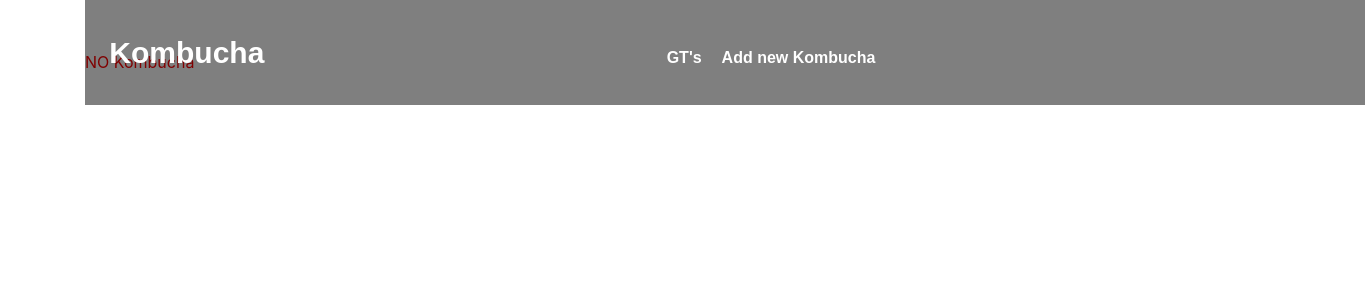
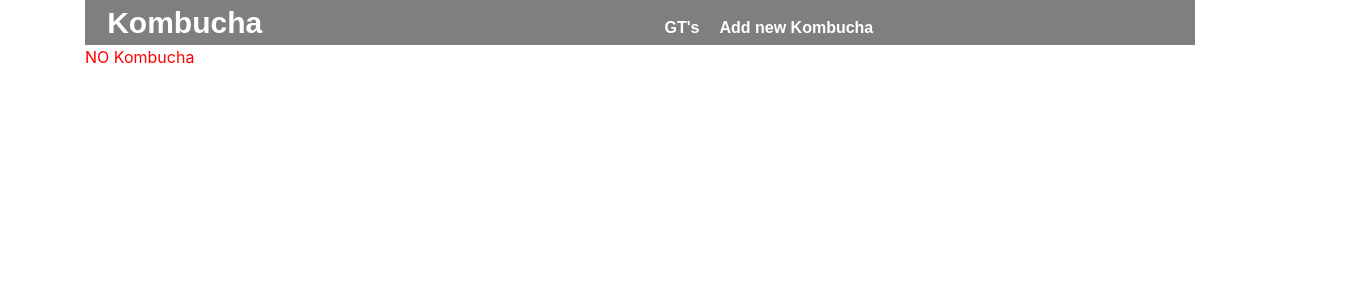
Before and after one commit to nehamalhotra23/TapRoom, a React app: page /#/KombuchaControl in a window 1280 px wide. Shown: the top 300 px of the page, 1365 px wide, since content can reach past the window. Built offline with nearby package versions, Linux system fonts and the light colour scheme.

Commit message:
add user option to add image of kombucha in form

```diff
--- a/src/Components/Kombucha.jsx
+++ b/src/Components/Kombucha.jsx
@@ -33,11 +33,13 @@ class Kombucha extends React.Component {
     return (
 
 
-      <div>
+      <div className="card">
+        <div className="card-image"></div>
+        <img style={image} src={this.props.photo} />
+        <div className="card-image"></div>
         <p>Name: {this.props.name}</p>
         <p>Price: {this.props.price}</p>
         <p>Brand: {this.props.kombucha}</p>
-        <img  src={this.props.photo} />
         <p>description: {this.props.flavour}</p>
       </div>
 
--- a/src/Components/KombuchaControl.jsx
+++ b/src/Components/KombuchaControl.jsx
@@ -5,10 +5,11 @@ import PropTypes from 'prop-types';
 function KombuchaControl(props) {
   var flex = {
     display: 'flex',
-    justifyContent: 'space-between'
+    justifyContent: 'space-between',
+    marginTop: '100px',
+    padding: "20px"
   };
   var margin = {
-    marginTop: '50px',
     color: 'red'
   };
 
@@ -25,8 +26,8 @@ function KombuchaControl(props) {
         {props.kombuchalist.map((kombucha) =>
           <Kombucha
             name={kombucha.name}
-            kombucha={kombucha.kombucha}
             price={kombucha.price}
+            photo={kombucha.photo}
             flavour={kombucha.flavour}
             kombucha={kombucha.kombucha}
             key={kombucha.id} />
--- a/src/Components/Navbar.jsx
+++ b/src/Components/Navbar.jsx
@@ -3,12 +3,12 @@ import { Link } from 'react-router-dom';
 
 function Navbar() {
   var navigation = {
-    paddingTop: '30px',
-    paddingBottom: '30px',
-    position: 'absolute',
-    top: '0',
-    width: '100%',
-    zIndex: '1',
+    // paddingTop: '30px',
+    // paddingBottom: '30px',
+    // position: 'absolute',
+    // top: '0',
+    // width: '100%',
+    // zIndex: '1',
     backgroundColor: 'rgba(0, 0, 0, 0.5)'
   };
   var logo = {
@@ -42,14 +42,12 @@ function Navbar() {
       textDecoration: 'underline'
     }
   };
-  var navDiv = {
-    marginRight: '5%'
-  };
+
   return (
     <div style={navigation}>
       <div className="header">
         <nav>
-          <div style={navDiv}>
+          <div >
             <Link to="/" style={logo}>Kombucha </Link>
             <Link to="/KombuchaControl" style={modelX}>GT's</Link>
             <Link to="/NewKombucha" style={center}>Add new Kombucha</Link>
--- a/src/Components/NewKombucha.jsx
+++ b/src/Components/NewKombucha.jsx
@@ -59,7 +59,7 @@ function NewKombucha(props) {
         <input
           type='text'
           id='photo'
-          placeholder='photo'
+          placeholder='Add Image Url'
           ref={(input) => { _photo = input; }} />
         <select className="form-control" ref={(select) => { _kombucha = select; }}>
           <option > Select your Brand...</option>
```
